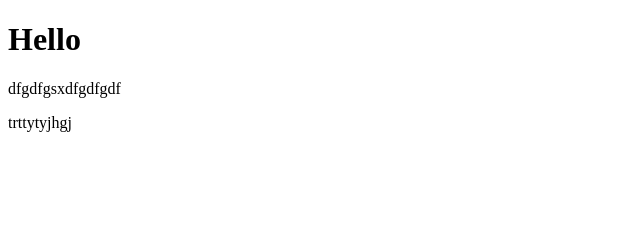
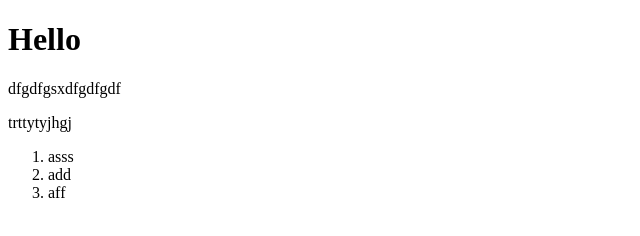
Before and after one commit to mmahbubr0823/my-2nd-repo, a plain HTML site: page new web.html in a window 1280 px wide. Shown: the whole page, without its empty margins (0-640 px from the left). Drawn offline with Linux system fonts and the light colour scheme.

Commit message:
some thing changed

```diff
--- a/new web.html
+++ b/new web.html
@@ -14,5 +14,10 @@
         dfgdfgsxdfgdfgdf
     </p>
     <p>trttytyjhgj</p>
+    <ol>
+        <li>asss</li>
+        <li>add</li>
+        <li>aff</li>
+    </ol>
 </body>
 </html>
```
